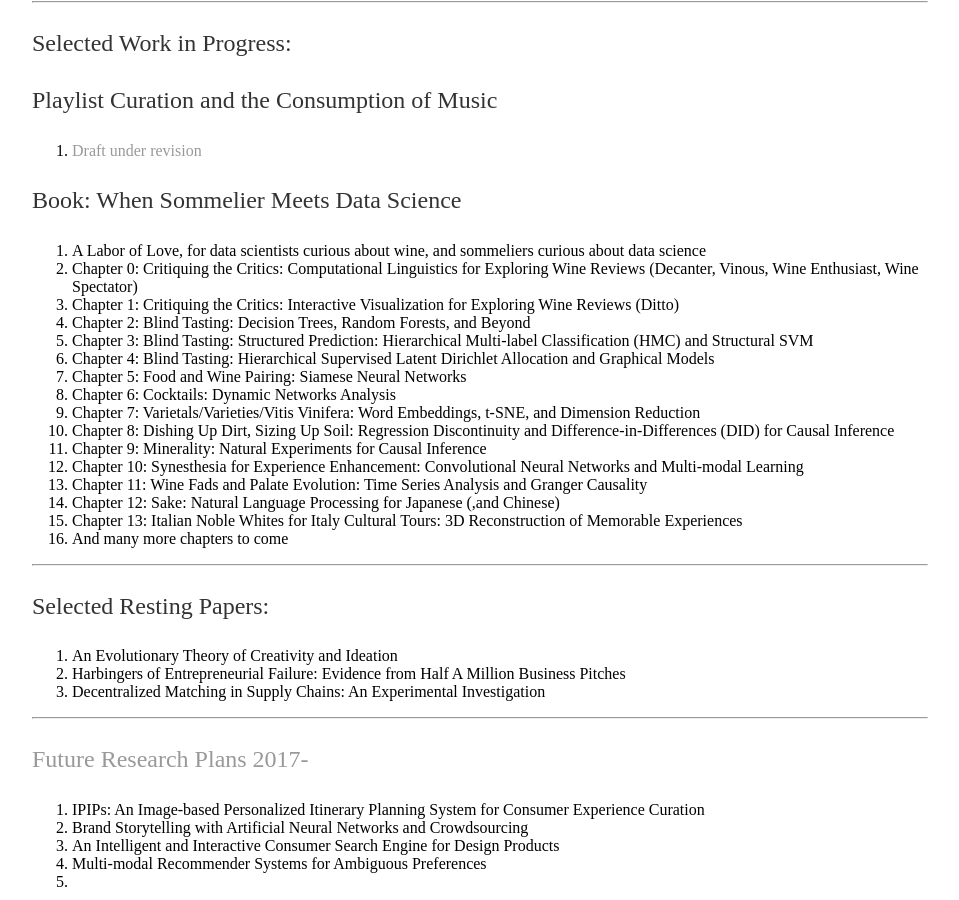
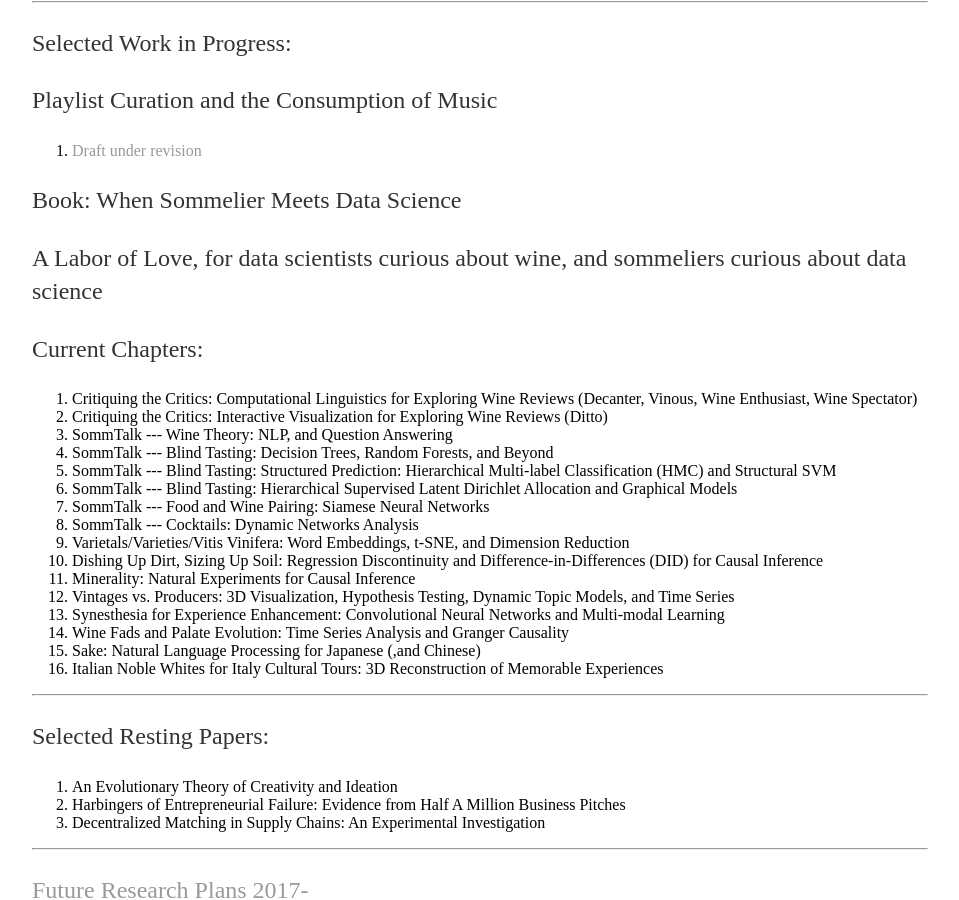
Before and after one commit to shenglih/shenglih.github.io, a Jekyll site: the page built from research/index.html, in a window 1280 px wide and 900 px high, scrolled down 1815 px. Shown: the whole window, without its empty margins (160-1119 px from the left). Built offline with Jekyll 4.4.1, drawn with Linux system fonts in a browser that asks for light colours.

Commit message:
Update index.html

```diff
--- a/research/index.html
+++ b/research/index.html
@@ -89,25 +89,26 @@ title: Shengli Hu, Research
 	<li><a href="">Draft under revision</a></li>
 	</ol>
 	<p> Book: When Sommelier Meets Data Science </p>
+	<p> A Labor of Love, for data scientists curious about wine, and sommeliers curious about data science</p>
+	<p> Current Chapters: </p>
 	<ol>
-	<li>A Labor of Love, for data scientists curious about wine, and sommeliers curious about data science
-	<li>Chapter 0: Critiquing the Critics: Computational Linguistics for Exploring Wine Reviews (Decanter, Vinous, Wine Enthusiast, Wine Spectator)</li>
-	<li>Chapter 1: Critiquing the Critics: Interactive Visualization for Exploring Wine Reviews (Ditto)</li>
-	<li>Chapter 2: Blind Tasting: Decision Trees, Random Forests, and Beyond </li>
-	<li>Chapter 3: Blind Tasting: Structured Prediction: Hierarchical Multi-label Classification (HMC) and Structural SVM </li>
-	<li>Chapter 4: Blind Tasting: Hierarchical Supervised Latent Dirichlet Allocation and Graphical Models </li>
-	<li>Chapter 5: Food and Wine Pairing: Siamese Neural Networks </li>
-	<li>Chapter 6: Cocktails: Dynamic Networks Analysis </li>
-	<li>Chapter 7: Varietals/Varieties/Vitis Vinifera: Word Embeddings, t-SNE, and Dimension Reduction </li>
-	<li>Chapter 8: Dishing Up Dirt, Sizing Up Soil: Regression Discontinuity and Difference-in-Differences (DID) for Causal Inference </li>
-	<li>Chapter 9: Minerality: Natural Experiments for Causal Inference </li>
-	<li>Chapter 10: Synesthesia for Experience Enhancement: Convolutional Neural Networks and Multi-modal Learning</li>
-	<li>Chapter 11: Wine Fads and Palate Evolution: Time Series Analysis and Granger Causality </li>
-	<li>Chapter 12: Sake: Natural Language Processing for Japanese (,and Chinese) </li>
-	<li>Chapter 13: Italian Noble Whites for Italy Cultural Tours: 3D Reconstruction of Memorable Experiences </li>
-	<li> And many more chapters to come </li>
+	<li>Critiquing the Critics: Computational Linguistics for Exploring Wine Reviews (Decanter, Vinous, Wine Enthusiast, Wine Spectator)</li>
+	<li>Critiquing the Critics: Interactive Visualization for Exploring Wine Reviews (Ditto)</li>
+	<li>SommTalk --- Wine Theory: NLP, and Question Answering </li>
+	<li>SommTalk --- Blind Tasting: Decision Trees, Random Forests, and Beyond </li>
+	<li>SommTalk --- Blind Tasting: Structured Prediction: Hierarchical Multi-label Classification (HMC) and Structural SVM </li>
+	<li>SommTalk --- Blind Tasting: Hierarchical Supervised Latent Dirichlet Allocation and Graphical Models </li>
+	<li>SommTalk --- Food and Wine Pairing: Siamese Neural Networks </li>
+	<li>SommTalk --- Cocktails: Dynamic Networks Analysis </li>
+	<li>Varietals/Varieties/Vitis Vinifera: Word Embeddings, t-SNE, and Dimension Reduction </li>
+	<li>Dishing Up Dirt, Sizing Up Soil: Regression Discontinuity and Difference-in-Differences (DID) for Causal Inference </li>
+	<li>Minerality: Natural Experiments for Causal Inference </li>
+	<li>Vintages vs. Producers: 3D Visualization, Hypothesis Testing, Dynamic Topic Models, and Time Series </li>
+	<li>Synesthesia for Experience Enhancement: Convolutional Neural Networks and Multi-modal Learning</li>
+	<li>Wine Fads and Palate Evolution: Time Series Analysis and Granger Causality </li>
+	<li>Sake: Natural Language Processing for Japanese (,and Chinese) </li>
+	<li>Italian Noble Whites for Italy Cultural Tours: 3D Reconstruction of Memorable Experiences </li>
 	</ol>
-
 	<hr>
 	<p> Selected Resting Papers: </p>
 	<ol>
```
